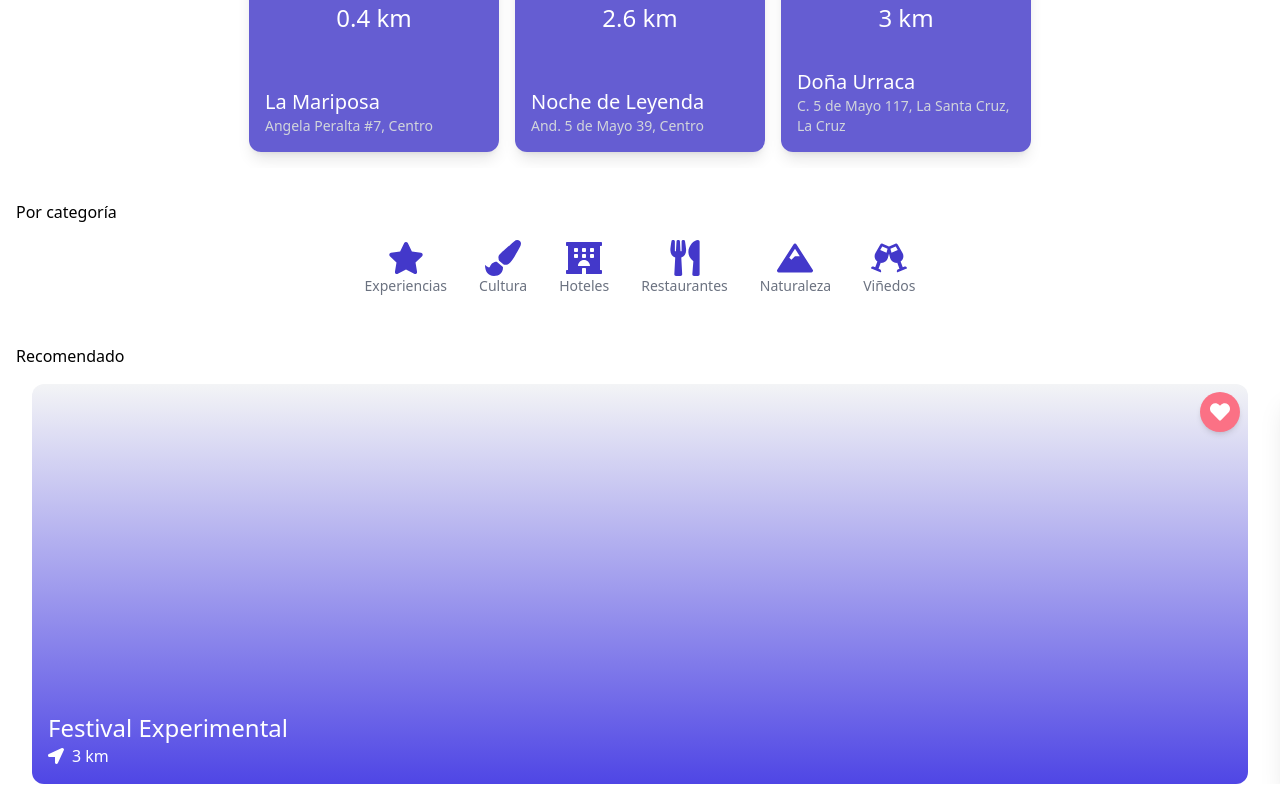
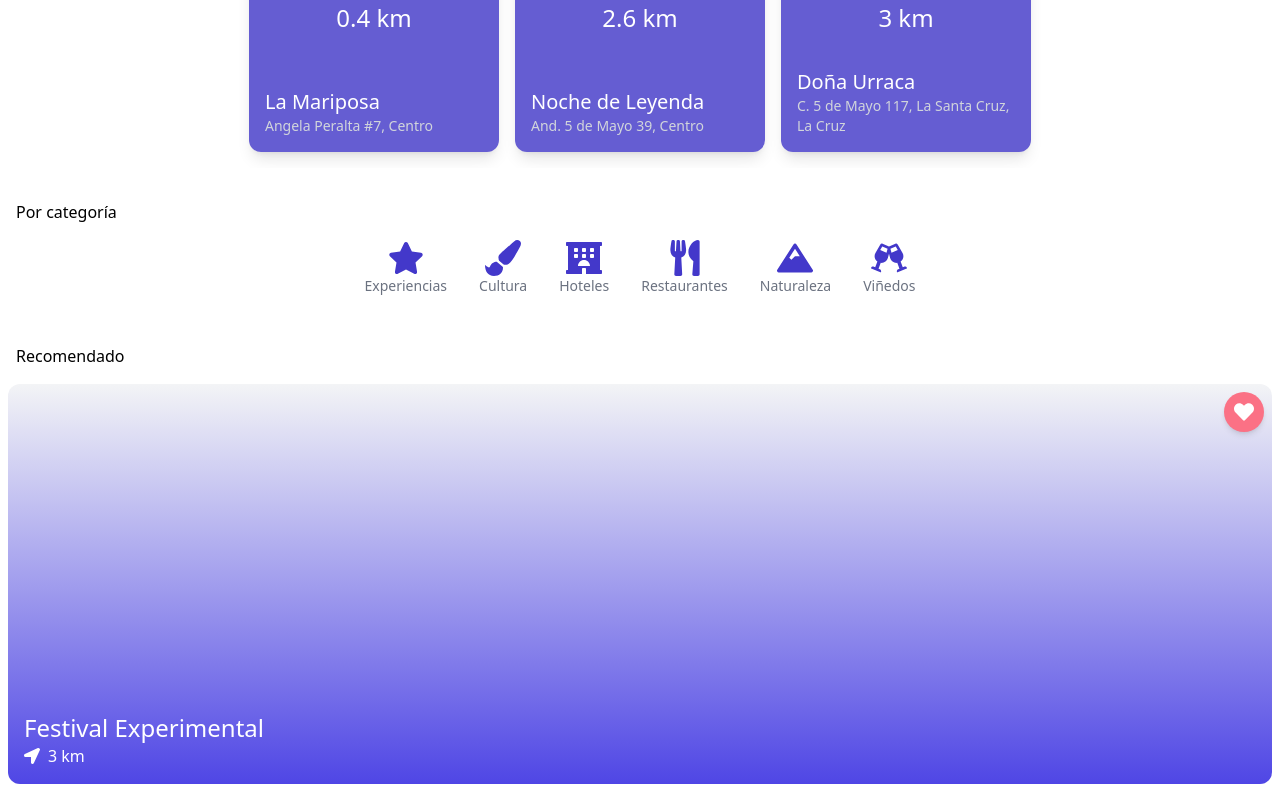
Before and after one commit to Alvarg27/turismo-demo, a Next.js app: page / in a window 1280 px wide. Shown: the part 318-1118 px from the top of the page. Built offline with nearby package versions, Linux system fonts and the light colour scheme.

Commit message:
Update RecommendedCard.js

```diff
--- a/components/RecommendedCard.js
+++ b/components/RecommendedCard.js
@@ -17,7 +17,7 @@ const RecommendedCard = ({ show, recommendation }) => {
   };
 
   return (
-    <div className={`shadow-xl min-w-full relative px-8`}>
+    <div className={` min-w-full relative px-2`}>
       <div className="rounded-xl bg-gray-100 relative h-[400px] ">
         <div
           className={`absolute top-2 right-2 text-white bg-rose-400 h-[40px] w-[40px] flex rounded-full shadow-md transition duration-300 delay-300 z-[11] ${
```
